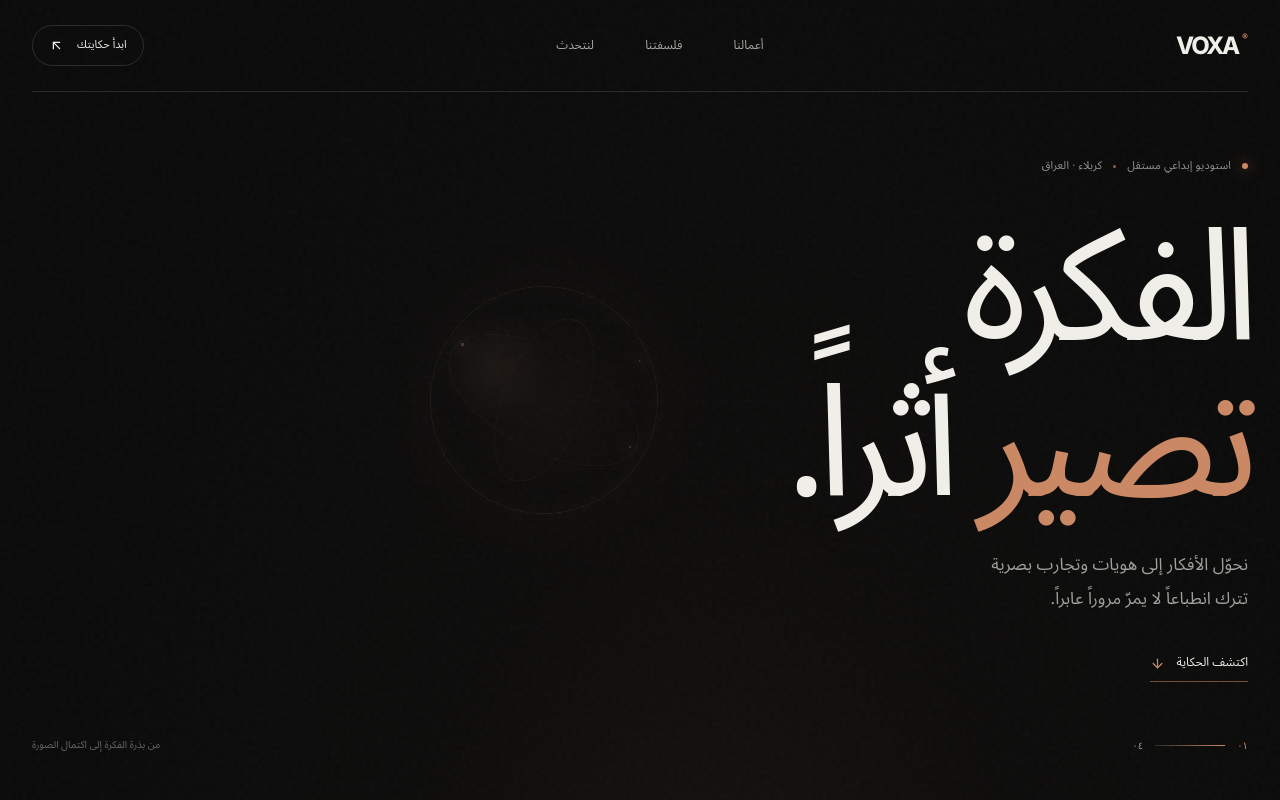
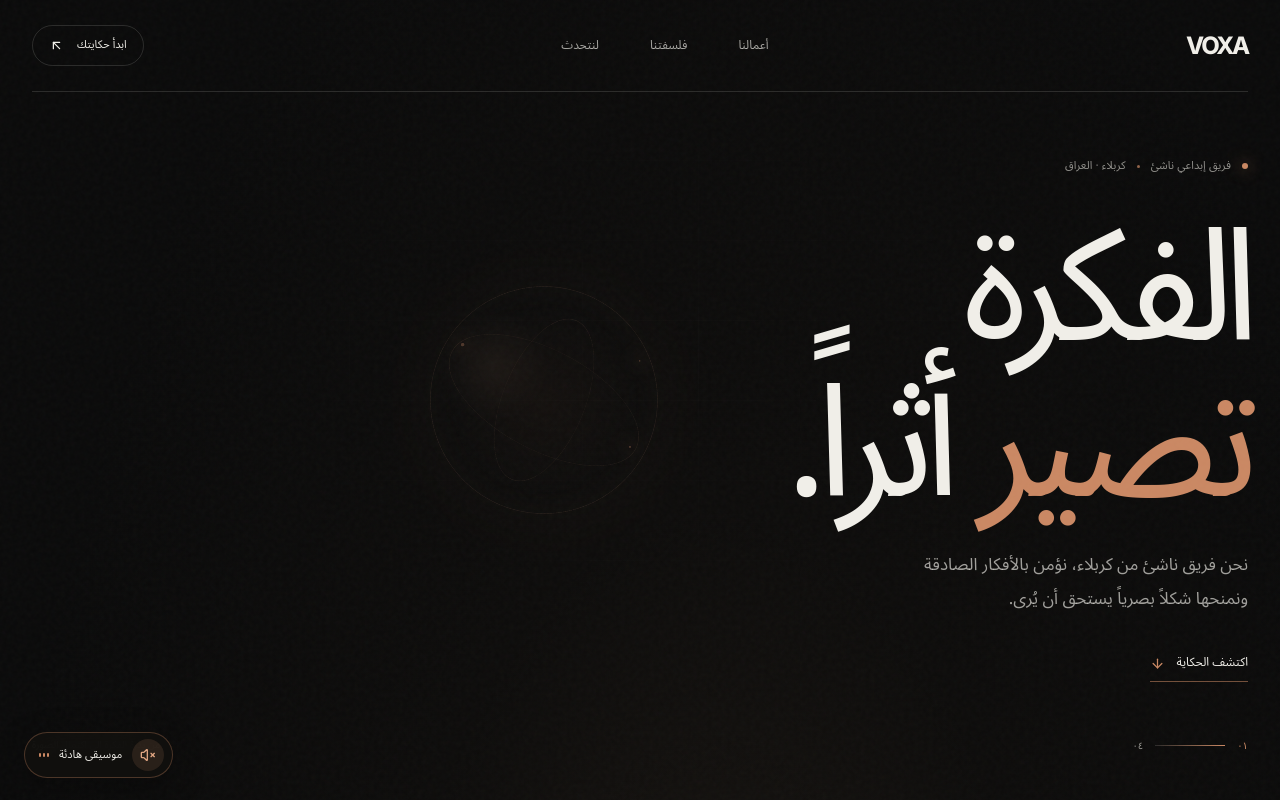
Before and after one commit to haideralbaba-rgb/Voxa, a Next.js app: page / in a window 1280 px wide. Shown: the top 800 px of the page. Built offline with nearby package versions, Linux system fonts and the light colour scheme.

Commit message:
Refine startup messaging and add ambient experience
Co-authored-by: arena-agent <297053741+arena-agent@users.noreply.github.com>

```diff
--- a/src/app/globals.css
+++ b/src/app/globals.css
@@ -739,3 +739,37 @@ html[data-route-transition]::view-transition-new(root) {
   .voxa-not-found { padding-inline: 22px; }
   .voxa-not-found > .voxa-wordmark { margin-bottom: 80px; }
 }
+
+/* A quiet, scroll-driven light field behind the editorial content. */
+.voxa-ambient { position: fixed; inset: 0; z-index: -1; overflow: hidden; pointer-events: none; }
+.voxa-ambient-field { position: absolute; inset: -25%; will-change: transform; background: radial-gradient(ellipse at 20% 38%, rgba(142, 78, 49, .12), transparent 28%), radial-gradient(ellipse at 80% 68%, rgba(91, 101, 111, .09), transparent 30%); }
+.voxa-ambient-field span, .voxa-ambient-field i, .voxa-ambient-field b { position: absolute; display: block; border: 1px solid rgba(201, 135, 98, .11); border-radius: 50%; }
+.voxa-ambient-field span { width: 56vw; height: 56vw; top: 15%; left: -8%; }
+.voxa-ambient-field i { width: 44vw; height: 44vw; top: 23%; left: -2%; }
+.voxa-ambient-field b { width: 62vw; height: 62vw; right: -15%; bottom: -12%; border-color: rgba(141, 153, 160, .07); }
+.voxa-value-icon { display: grid; width: 38px; height: 38px; place-items: center; margin-top: -5px; border: 1px solid rgba(201, 135, 98, .28); border-radius: 50%; color: var(--voxa-accent); transition: background .3s ease, transform .3s ease; }
+.voxa-value:hover .voxa-value-icon { transform: rotate(-12deg); background: rgba(201, 135, 98, .1); }
+.voxa-value { grid-template-columns: 42px 1fr 38px; }
+.voxa-music-wrap { position: fixed; z-index: 40; bottom: 22px; left: 24px; display: flex; flex-direction: column; align-items: flex-start; gap: 8px; }
+.voxa-music { display: inline-flex; align-items: center; gap: 10px; min-height: 46px; padding: 5px 8px 5px 14px; border: 1px solid rgba(201, 135, 98, .32); border-radius: 99px; background: rgba(18, 16, 14, .88); color: #f0eee8; font: inherit; font-size: 11px; cursor: pointer; box-shadow: 0 10px 35px rgba(0,0,0,.22); backdrop-filter: blur(16px); transition: border-color .25s ease, background .25s ease; }
+.voxa-music:hover { border-color: rgba(201, 135, 98, .8); background: #211a16; }
+.voxa-music:focus-visible { outline: 2px solid #e5aa86; outline-offset: 4px; }
+.voxa-music-icon { display: grid; width: 32px; height: 32px; place-items: center; border-radius: 50%; background: rgba(201, 135, 98, .14); color: #dfa582; }
+.voxa-music-bars { display: flex; align-items: center; gap: 2px; height: 14px; direction: ltr; }
+.voxa-music-bars i { display: block; width: 2px; height: 4px; border-radius: 2px; background: #c98762; }
+.voxa-music-bars.is-playing i { animation: voxa-sound-wave 1.2s ease-in-out infinite alternate; }
+.voxa-music-bars.is-playing i:nth-child(2) { animation-delay: -.7s; }
+.voxa-music-bars.is-playing i:nth-child(3) { animation-delay: -.3s; }
+.voxa-music-error { max-width: 210px; padding: 7px 10px; border-radius: 8px; background: #211a16; color: #f0eee8; font-size: 11px; }
+@keyframes voxa-sound-wave { from { height: 3px; } to { height: 13px; } }
+@media (max-width: 720px) {
+  .voxa-value { grid-template-columns: 30px 1fr 38px; }
+  .voxa-music-wrap { bottom: 14px; left: 14px; }
+  .voxa-ambient-field span, .voxa-ambient-field i, .voxa-ambient-field b { min-width: 75vw; min-height: 75vw; }
+}
+@media (prefers-reduced-motion: reduce) {
+  .voxa-ambient-field { will-change: auto; }
+  .voxa-value-icon { transition: none; }
+  .voxa-value:hover .voxa-value-icon { transform: none; }
+  .voxa-music-bars.is-playing i { animation: none; height: 8px; }
+}
--- a/src/app/layout.tsx
+++ b/src/app/layout.tsx
@@ -10,7 +10,7 @@ export const metadata: Metadata = {
     template: '%s — VOXA',
   },
   description:
-    'فوكسـا استوديو إبداعي مستقل يحوّل الأفكار إلى هويات وتجارب بصرية واضحة، متماسكة، وجديرة بأن تُرى.',
+    'فوكسـا فريق إبداعي ناشئ من كربلاء يصنع هويات وتجارب بصرية بأفكار واضحة وعناية بالتفاصيل.',
   applicationName: 'VOXA',
   authors: [{ name: 'VOXA' }],
   creator: 'VOXA',
@@ -18,14 +18,14 @@ export const metadata: Metadata = {
   openGraph: {
     type: 'website',
     title: 'VOXA — الفكرة تصير أثراً',
-    description: 'استوديو إبداعي مستقل للأفكار التي تستحق أن تُرى.',
+    description: 'فريق إبداعي ناشئ للأفكار التي تستحق أن تُرى.',
     siteName: 'VOXA',
     locale: 'ar_IQ',
   },
   twitter: {
     card: 'summary_large_image',
     title: 'VOXA — الفكرة تصير أثراً',
-    description: 'استوديو إبداعي مستقل للأفكار التي تستحق أن تُرى.',
+    description: 'فريق إبداعي ناشئ للأفكار التي تستحق أن تُرى.',
   },
   robots: {
     index: false,
--- a/src/app/not-found.tsx
+++ b/src/app/not-found.tsx
@@ -4,7 +4,7 @@ import { ArrowUpRight } from 'lucide-react'
 export default function NotFound() {
   return (
     <main dir="rtl" className="voxa-not-found">
-      <a className="voxa-wordmark" href="/#top">VOXA<span>®</span></a>
+      <Link className="voxa-wordmark" href="/#top">VOXA</Link>
       <p className="voxa-kicker"><span /> 404 / صفحة غير موجودة</p>
       <h1>يبدو أن هذه<br /><em>الصفحة أخذت طريقاً آخر.</em></h1>
       <p>الرابط الذي وصلت إليه غير متاح حالياً. خلّينا نرجع إلى بداية الحكاية.</p>
--- a/src/app/opengraph-image.tsx
+++ b/src/app/opengraph-image.tsx
@@ -19,8 +19,8 @@ export default function OpenGraphImage() {
         fontFamily: 'sans-serif',
       }}>
         <div style={{ display: 'flex', alignItems: 'center', justifyContent: 'space-between' }}>
-          <span style={{ fontSize: 34, fontWeight: 800, letterSpacing: -3 }}>VOXA®</span>
-          <span style={{ fontSize: 18, color: '#c98762' }}>استوديو إبداعي مستقل</span>
+          <span style={{ fontSize: 34, fontWeight: 800, letterSpacing: -3 }}>VOXA</span>
+          <span style={{ fontSize: 18, color: '#c98762' }}>فريق إبداعي ناشئ</span>
         </div>
         <div style={{ display: 'flex', flexDirection: 'column', gap: 16 }}>
           <span style={{ fontSize: 84, fontWeight: 700, lineHeight: 1.3 }}>الفكرة تصير أثراً.</span>
--- a/src/components/sections/VoxaExperience.tsx
+++ b/src/components/sections/VoxaExperience.tsx
@@ -3,25 +3,30 @@
 import Image from 'next/image'
 import { useRef } from 'react'
 import { motion, useReducedMotion, useScroll, useTransform } from 'motion/react'
-import { ArrowDown, ArrowUpLeft, Asterisk, MoveUpLeft } from 'lucide-react'
+import { ArrowDown, ArrowUpLeft, Asterisk, Compass, Layers3, Sparkles } from 'lucide-react'
+import { AmbientMusic } from '@/components/ui/AmbientMusic'
 
 const projects = [
-  { number: '٠١', slug: 'atlas-design-system', name: 'أطلس', kind: 'هوية بصرية', image: '/images/projects/atlas-cover.svg', className: 'voxa-project-tall' },
+  { number: '٠١', slug: 'atlas-design-system', name: 'أطلس', kind: 'تصميم منتج', image: '/images/projects/atlas-cover.svg', className: 'voxa-project-tall' },
   { number: '٠٢', slug: 'halo-festival', name: 'هالو', kind: 'اتجاه فني وحملة', image: '/images/projects/halo-cover.svg', className: '' },
   { number: '٠٣', slug: 'manuscript-quarterly', name: 'مانوسكريبت', kind: 'تصميم تحريري', image: '/images/projects/manuscript-cover.svg', className: '' },
   { number: '٠٤', slug: 'saffron-commerce', name: 'سافرون', kind: 'هوية وتجربة', image: '/images/projects/saffron-cover.svg', className: 'voxa-project-wide' },
 ]
 
 const values = [
-  { number: '٠١', title: 'الفكرة أولاً', body: 'نبدأ من السؤال الصحيح، ونبحث عن الفكرة التي تستحق أن تتحوّل إلى شيء ملموس.' },
-  { number: '٠٢', title: 'لغة بصرية واضحة', body: 'نصنع نظاماً متماسكاً؛ من أول انطباع إلى أصغر تفصيل في التجربة.' },
-  { number: '٠٣', title: 'أثر يبقى', body: 'الجمال بداية جيدة، لكن المعنى والتميّز هما ما يجعل العلامة حاضرة في الذاكرة.' },
+  { icon: Compass, number: '٠١', title: 'الفكرة أولاً', body: 'نبدأ من السؤال الصحيح، ونبحث عن الفكرة التي تستحق أن تتحوّل إلى شيء ملموس.' },
+  { icon: Layers3, number: '٠٢', title: 'لغة بصرية واضحة', body: 'نصنع نظاماً متماسكاً؛ من أول انطباع إلى أصغر تفصيل في التجربة.' },
+  { icon: Sparkles, number: '٠٣', title: 'أثر يبقى', body: 'الجمال بداية جيدة، لكن المعنى والتميّز هما ما يجعل العلامة حاضرة في الذاكرة.' },
 ]
 
 export function VoxaExperience() {
   const storyRef = useRef<HTMLElement>(null)
   const reduced = useReducedMotion()
   const { scrollYProgress } = useScroll({ target: storyRef, offset: ['start start', 'end end'] })
+  const { scrollYProgress: pageProgress } = useScroll()
+  const backgroundY = useTransform(pageProgress, [0, 1], ['-12%', '16%'])
+  const backgroundRotate = useTransform(pageProgress, [0, 1], [-12, 75])
+  const backgroundScale = useTransform(pageProgress, [0, 0.5, 1], [0.85, 1.15, 0.95])
   const orbScale = useTransform(scrollYProgress, [0, 0.35, 0.72, 1], [0.48, 1.15, 1.7, 0.28])
   const orbRotate = useTransform(scrollYProgress, [0, 1], [-20, 210])
   const orbOpacity = useTransform(scrollYProgress, [0, 0.1, 0.78, 1], [0.35, 0.9, 0.72, 0])
@@ -31,8 +36,12 @@ export function VoxaExperience() {
   return (
     <main dir="rtl" className="voxa-site">
       <div className="voxa-grain" aria-hidden="true" />
+      <div className="voxa-ambient" aria-hidden="true">
+        <motion.div className="voxa-ambient-field" style={reduced ? undefined : { y: backgroundY, rotate: backgroundRotate, scale: backgroundScale }}><span /><i /><b /></motion.div>
+      </div>
+      <AmbientMusic />
       <header className="voxa-header">
-        <a className="voxa-wordmark" href="#top" aria-label="فوكسـا، إلى الأعلى">VOXA<span>®</span></a>
+        <a className="voxa-wordmark" href="#top" aria-label="فوكسـا، إلى الأعلى">VOXA</a>
         <nav aria-label="التنقل الرئيسي">
           <a href="#work">أعمالنا</a>
           <a href="#about">فلسفتنا</a>
@@ -48,9 +57,9 @@ export function VoxaExperience() {
             <span /><i /><b />
           </motion.div>
           <motion.div className="voxa-hero-copy" style={reduced ? undefined : { y: heroY, opacity: heroOpacity }}>
-            <p className="voxa-kicker"><span /> استوديو إبداعي مستقل <i /> كربلاء · العراق</p>
+            <p className="voxa-kicker"><span /> فريق إبداعي ناشئ <i /> كربلاء · العراق</p>
             <h1>الفكرة<br /><em>تصير</em> أثراً.</h1>
-            <p className="voxa-hero-description">نحوّل الأفكار إلى هويات وتجارب بصرية<br className="desktop-break" /> تترك انطباعاً لا يمرّ مروراً عابراً.</p>
+            <p className="voxa-hero-description">نحن فريق ناشئ من كربلاء، نؤمن بالأفكار الصادقة<br className="desktop-break" /> ونمنحها شكلاً بصرياً يستحق أن يُرى.</p>
             <a href="#work" className="voxa-scroll-link">اكتشف الحكاية <ArrowDown size={15} /></a>
           </motion.div>
           <div className="voxa-story-index"><span>٠١</span><span className="voxa-index-line" /><span>٠٤</span></div>
@@ -64,7 +73,7 @@ export function VoxaExperience() {
         <div className="voxa-intro-content">
           <p className="voxa-kicker">لكل فكرة شكلها الخاص</p>
           <h2>لا نبحث عن شكلٍ<br />جميل فقط. نبحث عن<br /><span>معنى يستحق أن يُرى.</span></h2>
-          <p className="voxa-intro-note">فوكسـا مساحة تلتقي فيها الاستراتيجية مع الحسّ البصري. نبني لغة متكاملة للعلامات التي تريد أن تقول شيئاً مختلفاً، ونمنح الأفكار شكلاً يعبّر عنها بوضوح.</p>
+          <p className="voxa-intro-note">نحن فريق إبداعي ناشئ، نبدأ رحلتنا بشغف للتصميم واهتمام حقيقي بالتفاصيل. لا ندّعي أرقاماً كبيرة؛ نفضّل أن نبني الثقة خطوة بخطوة، وأن نتعامل مع كل فكرة بوضوح وعناية.</p>
         </div>
         <Asterisk className="voxa-intro-mark" strokeWidth={0.8} aria-hidden="true" />
       </section>
@@ -73,7 +82,7 @@ export function VoxaExperience() {
         <div className="voxa-section-meta"><span>٠٢ / مختارات</span><span>تجارب بصرية</span></div>
         <div className="voxa-work-heading">
           <h2>أفكار أخذت<br /><em>شكلها.</em></h2>
-          <p>مساحة للتجريب، واكتشاف لغة بصرية، وصناعة تفاصيل تستحق التوقف عندها.</p>
+          <p>نماذج تصورية نستكشف من خلالها أسلوبنا؛ ليست مشاريع عملاء، وما فيها من أرقام توضيحي فقط.</p>
         </div>
         <div className="voxa-work-grid">
           {projects.map((project, index) => (
@@ -83,11 +92,11 @@ export function VoxaExperience() {
                 <span className="voxa-project-number">{project.number}</span>
                 <span className="voxa-project-open"><ArrowUpLeft size={18} /></span>
               </div>
-              <div className="voxa-project-info"><h3>{project.name}</h3><span>{project.kind}</span></div>
+              <div className="voxa-project-info"><h3>{project.name}</h3><span>{project.kind} · نموذج تصوري</span></div>
             </motion.a>
           ))}
         </div>
-        <p className="voxa-work-footnote">مختارات من التجارب البصرية — والمزيد يتشكّل.</p>
+        <p className="voxa-work-footnote">نماذج تصورية للتعريف بأسلوبنا — والمزيد يتشكّل.</p>
       </section>
 
       <section className="voxa-manifesto" aria-label="رؤية فوكسـا">
@@ -104,7 +113,7 @@ export function VoxaExperience() {
             <motion.div key={value.number} className="voxa-value" initial={reduced ? false : { opacity: 0, x: 25 }} whileInView={{ opacity: 1, x: 0 }} viewport={{ once: true }} transition={{ duration: 0.65, delay: index * 0.1 }}>
               <span className="voxa-value-number">{value.number}</span>
               <div><h3>{value.title}</h3><p>{value.body}</p></div>
-              <MoveUpLeft size={18} strokeWidth={1.4} />
+              <span className="voxa-value-icon"><value.icon size={20} strokeWidth={1.35} aria-hidden="true" /></span>
             </motion.div>
           ))}
         </div>
@@ -117,8 +126,8 @@ export function VoxaExperience() {
         <p className="voxa-end-note">الحكايات الكبيرة تبدأ بمحادثة بسيطة. قريباً، مساحة مخصّصة لاستقبال مشاريعكم.</p>
         <a href="#top" className="voxa-contact-link">ارجع للبداية <ArrowUpLeft size={18} /></a>
         <footer className="voxa-footer">
-          <a className="voxa-wordmark" href="#top">VOXA<span>®</span></a>
-          <span>استوديو مستقل للأفكار التي تستحق أن تُرى.</span>
+          <a className="voxa-wordmark" href="#top">VOXA</a>
+          <span>فريق ناشئ للأفكار التي تستحق أن تُرى.</span>
           <span>© ٢٠٢٦ فوكسـا</span>
         </footer>
       </section>
--- /dev/null
+++ b/src/components/ui/AmbientMusic.tsx
@@ -0,0 +1,113 @@
+'use client'
+
+import { useCallback, useEffect, useRef, useState } from 'react'
+import { Music2, VolumeX } from 'lucide-react'
+
+// A small, original ambient sequence synthesized locally. Nothing is loaded or
+// played until the visitor asks for it; no third-party audio service is needed.
+const chords = [
+  [130.81, 164.81, 196.0, 261.63],
+  [110.0, 130.81, 164.81, 220.0],
+  [87.31, 130.81, 174.61, 220.0],
+  [98.0, 146.83, 196.0, 246.94],
+]
+
+type Player = { context: AudioContext; timer: ReturnType<typeof setInterval> }
+
+function playChord(context: AudioContext, notes: number[]) {
+  const now = context.currentTime
+  notes.forEach((frequency, index) => {
+    const oscillator = context.createOscillator()
+    const gain = context.createGain()
+    const start = now + index * 0.23
+    oscillator.type = 'sine'
+    oscillator.frequency.value = frequency
+    gain.gain.setValueAtTime(0, start)
+    gain.gain.linearRampToValueAtTime(index === 0 ? 0.025 : 0.014, start + 0.8)
+    gain.gain.exponentialRampToValueAtTime(0.0001, start + 5.6)
+    oscillator.connect(gain)
+    gain.connect(context.destination)
+    oscillator.start(start)
+    oscillator.stop(start + 5.7)
+  })
+}
+
+export function AmbientMusic() {
+  const player = useRef<Player | null>(null)
+  const starting = useRef(false)
+  const [playing, setPlaying] = useState(false)
+  const [error, setError] = useState(false)
+
+  const stop = useCallback(() => {
+    starting.current = false
+    const current = player.current
+    player.current = null
+    if (current) {
+      clearInterval(current.timer)
+      void current.context.close().catch(() => {})
+    }
+    setPlaying(false)
+  }, [])
+
+  useEffect(() => {
+    const onVisibilityChange = () => {
+      if (document.hidden) stop()
+    }
+    document.addEventListener('visibilitychange', onVisibilityChange)
+    return () => {
+      document.removeEventListener('visibilitychange', onVisibilityChange)
+      starting.current = false
+      const current = player.current
+      if (current) {
+        clearInterval(current.timer)
+        void current.context.close().catch(() => {})
+        player.current = null
+      }
+    }
+  }, [stop])
+
+  const toggle = async () => {
+    if (player.current || starting.current) {
+      stop()
+      return
+    }
+    starting.current = true
+    setError(false)
+    let context: AudioContext | null = null
+    try {
+      const AudioContextClass = window.AudioContext ?? (window as unknown as { webkitAudioContext?: typeof AudioContext }).webkitAudioContext
+      if (!AudioContextClass) throw new Error('Audio unavailable')
+      context = new AudioContextClass()
+      await context.resume()
+      if (!starting.current || document.hidden) {
+        await context.close()
+        return
+      }
+      let chord = 0
+      playChord(context, chords[chord]!)
+      const activeContext = context
+      const timer = setInterval(() => {
+        chord = (chord + 1) % chords.length
+        playChord(activeContext, chords[chord]!)
+      }, 4800)
+      player.current = { context, timer }
+      starting.current = false
+      setPlaying(true)
+    } catch {
+      if (context && context.state !== 'closed') void context.close().catch(() => {})
+      starting.current = false
+      setError(true)
+    }
+  }
+
+  return (
+    <div className="voxa-music-wrap">
+      <button type="button" className="voxa-music" onClick={toggle} aria-pressed={playing} aria-label={playing ? 'إيقاف الموسيقى الهادئة' : 'تشغيل الموسيقى الهادئة'}>
+        <span className="voxa-music-icon">{playing ? <Music2 size={16} /> : <VolumeX size={16} />}</span>
+        <span>{playing ? 'إيقاف الموسيقى' : 'موسيقى هادئة'}</span>
+        <span className={`voxa-music-bars ${playing ? 'is-playing' : ''}`} aria-hidden="true"><i /><i /><i /></span>
+      </button>
+      {error && <span className="voxa-music-error" role="status">الموسيقى غير متاحة في هذا المتصفح.</span>}
+    </div>
+  )
+}
```
Also changed, not shown: src/app/work/[slug]/page.tsx (+4 -4 lines).
